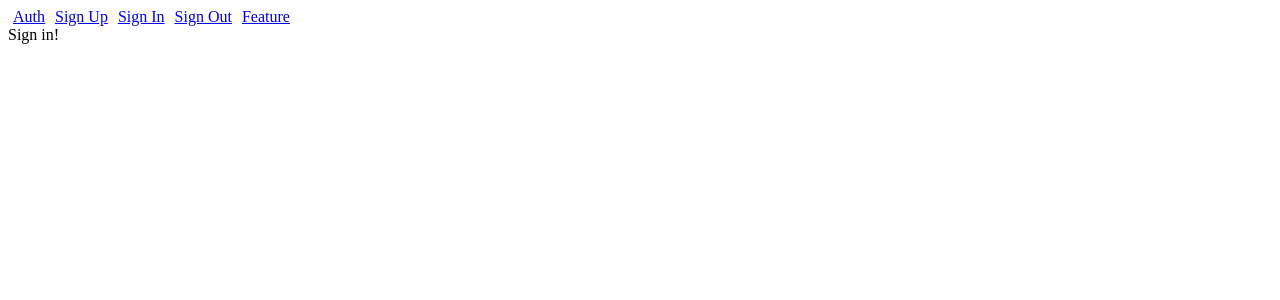
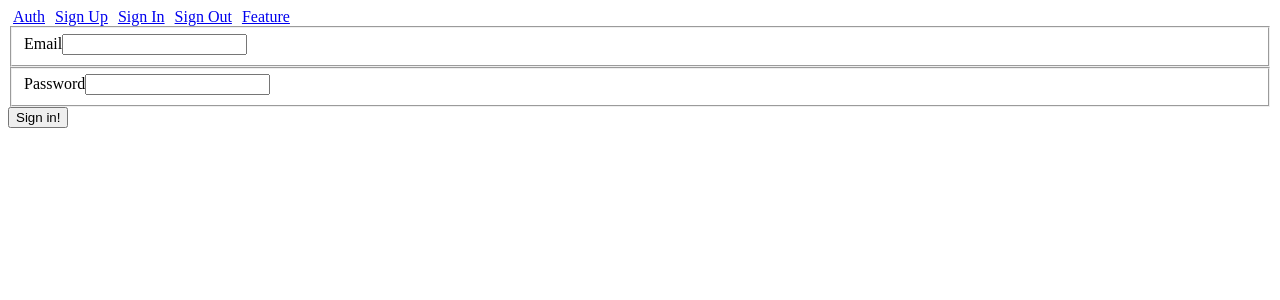
Before and after one commit to chasewhitney/Coursework-ReactClientAuth, a React (Create React App) app: page /signin in a window 1280 px wide. Shown: the top 300 px of the page. Built offline with nearby package versions, Linux system fonts and the light colour scheme.

Commit message:
changed error message in signin

```diff
--- a/src/actions/index.js
+++ b/src/actions/index.js
@@ -13,6 +13,18 @@ export const signup = (formProps, callback) => async dispatch => {
   }
 };
 
+export const signin = (formProps, callback) => async dispatch => {
+  try {
+    const response = await axios.post('http://localhost:3090/signin', formProps);
+    localStorage.setItem('token', response.data.token);
+    dispatch({ type: AUTH_USER, payload: response.data.token });
+    callback();
+  } catch(err) {
+    callback(err.response);
+  }
+};
+
+
 export const signout = () => {
   localStorage.removeItem('token');
   return { type: AUTH_USER, payload: '' };
--- a/src/components/auth/Signin.js
+++ b/src/components/auth/Signin.js
@@ -1,11 +1,55 @@
 import React, { Component } from 'react';
+import { reduxForm, Field } from 'redux-form';
+import { connect } from 'react-redux';
+import { compose } from 'redux';
+
+import * as actions from '../../actions';
 
 class Signin extends Component {
-  render(){
+  state = { error : ''};
+  onSubmit = (formProps) => {
+    console.log('formProps:', formProps);
+    this.setState({error: ''})
+    this.props.signin(formProps, this.handleResponse);
+  }
+
+  handleResponse = err => {
+    if(err) {
+      return this.setState({error: 'Invalid login credentials.'})
+    }
+    this.props.history.push("/feature");
+  }
+
+  render() {
+    const { handleSubmit } = this.props;
+
     return (
-      <div>Sign in!</div>
-    )
+      <form onSubmit={handleSubmit(this.onSubmit)}>
+        <fieldset>
+          <label>Email</label>
+          <Field
+            name="email"
+            type="text"
+            component="input"
+            autoComplete="off"
+          />
+        </fieldset>
+        <fieldset>
+          <label>Password</label>
+            <Field
+              name="password"
+              type="password"
+              component="input"
+              autoComplete="off"
+            />
+        </fieldset>
+        <div>{this.state.error}</div>
+        <button>Sign in!</button>
+      </form>
+    );
   }
 }
-
-export default Signin;
+export default compose(
+  reduxForm({ form: 'signin'}),
+  connect(null, actions),
+)(Signin);
```
